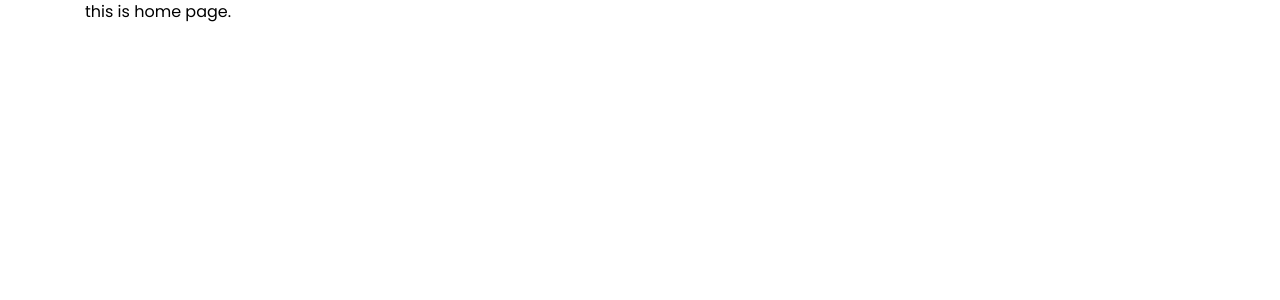
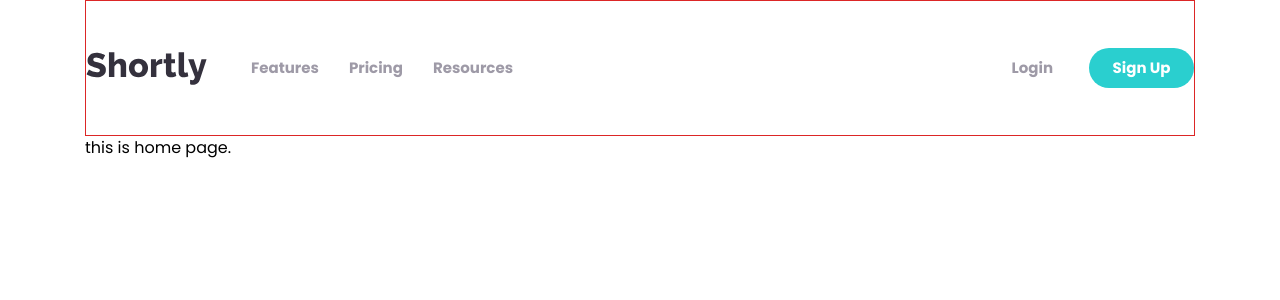
Before and after one commit to anindyoo/fe-mentor-5-shortly, a React (Create React App) app: page / in a window 1280 px wide. Shown: the top 300 px of the page. Built offline with nearby package versions, Linux system fonts and the light colour scheme.

Commit message:
feat: add navbar component.

```diff
--- a/src/layouts/Main.jsx
+++ b/src/layouts/Main.jsx
@@ -1,7 +1,11 @@
 import { Outlet } from 'react-router-dom';
+import Navbar from '../components/Navbar/Navbar';
 
 const Main = () => (
-  <Outlet />
+  <>
+    <Navbar />
+    <Outlet />
+  </>
 );
 
 export default Main;
```
